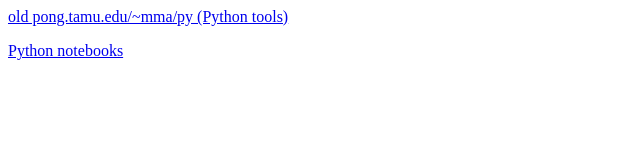
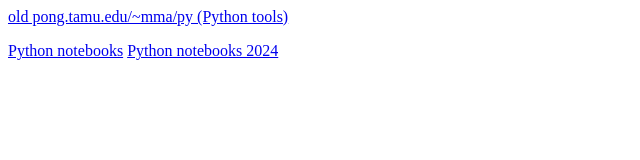
Before and after one commit to martalmeida/martalmeida.github.io, a plain HTML site: page index.html in a window 1280 px wide. Shown: the whole page, without its empty margins (0-640 px from the left). Drawn offline with Linux system fonts and the light colour scheme.

Commit message:
adding notebooks 2024 to main index

```diff
--- a/index.html
+++ b/index.html
@@ -3,5 +3,6 @@
 <p>
 
 <a href='notebooks/index.html'>Python notebooks</a>
+<a href='notebooks_2024/index.html'>Python notebooks 2024</a>
 
 <!--<a href='notebooks'>Python notebooks</a>-->
```
